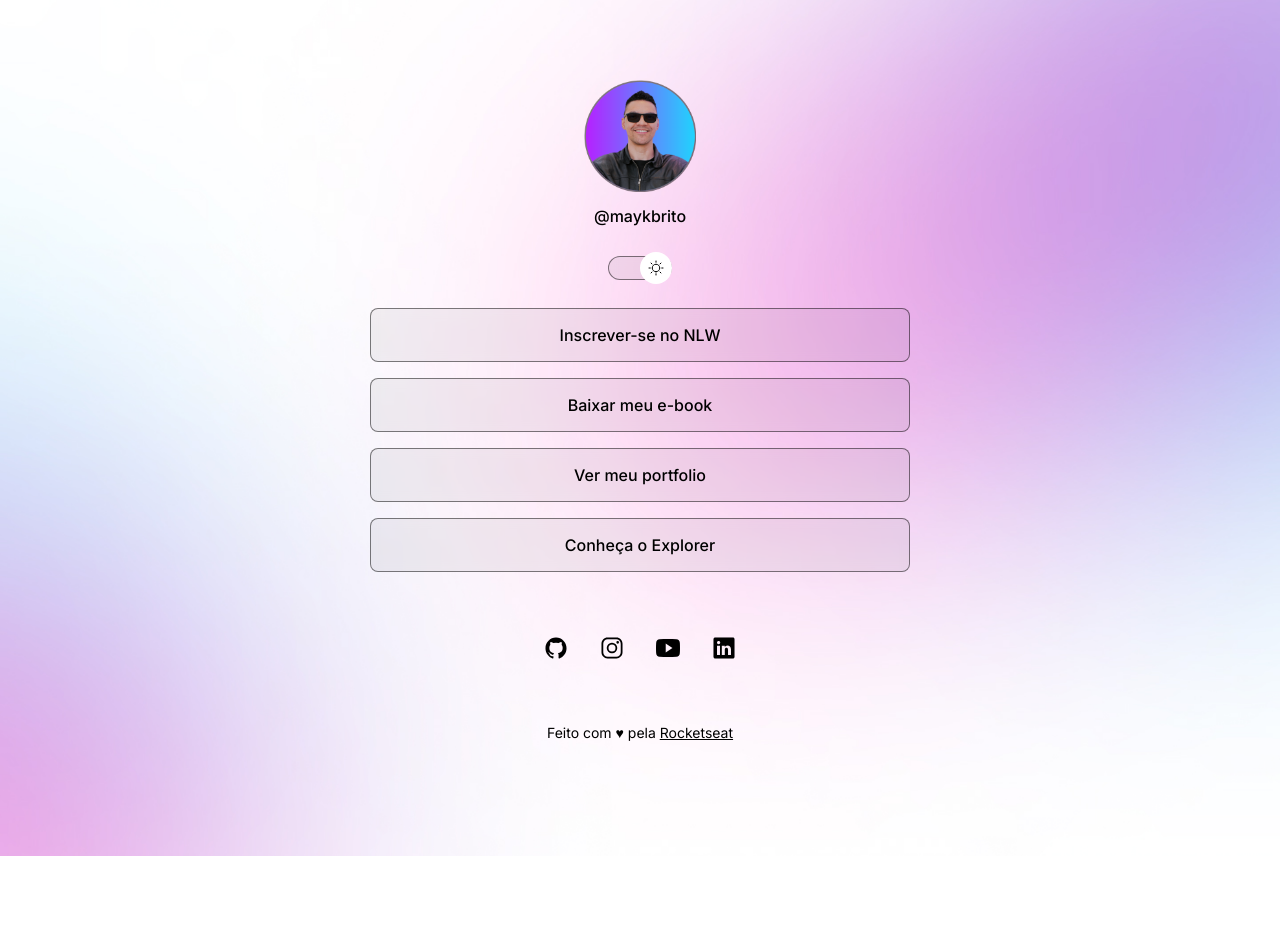
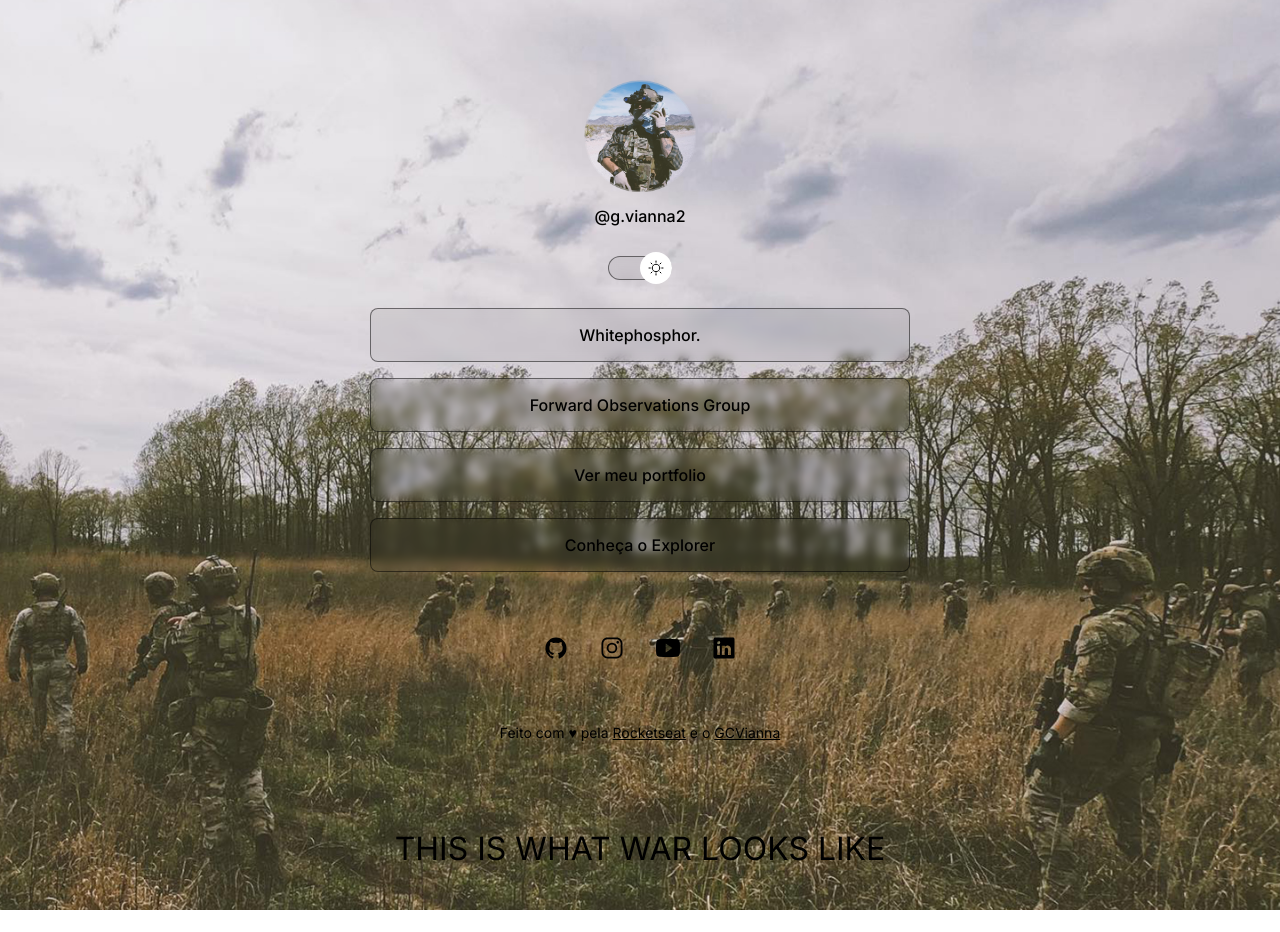
Before and after one commit to gcvianna/Rockets-s-CTRL-C-but-with-my-touch, a plain HTML site: page index.html in a window 1280 px wide. Both pictures are taken after a click on the element 640 px from the left and 268 px from the top of the page. Before the commit the page ends 856 px from the top, so only its background shows below. Drawn offline with nearby package versions, Linux system fonts and the light colour scheme.

Commit message:
adding my own touch

```diff
--- a/index.html
+++ b/index.html
@@ -17,10 +17,10 @@
     <div id="container">
       <div id="profile">
         <img
-          src="./assets/avatar.png"
-          alt="Foto de Mayk Brito sorrindo, usando óculos e camisa preta, barba e fundo amarelo."
+          src="./assets/avatar-mine.png"
+          alt="Foto de um integrante do Whitephosphor., usando óculos de visão noturna e equipamento militar, está de noite."
         />
-        <p>@maykbrito</p>
+        <p>@g.vianna2</p>
       </div>
 
       <div id="switch" onclick="toggleMode()">
@@ -30,15 +30,21 @@
 
       <ul>
         <li>
-          <a href="#">Inscrever-se no NLW</a>
+          <a href="https://www.instagram.com/whitephosphor" target="_blank"
+            >Whitephosphor.</a
+          >
         </li>
 
         <li>
-          <a href="#">Baixar meu e-book</a>
+          <a href="https://www.instagram.com/forwardobservations2.0"
+            >Forward Observations Group</a
+          >
         </li>
 
         <li>
-          <a href="#">Ver meu portfolio</a>
+          <a href="https://github.com/gcvianna" target="_blank"
+            >Ver meu portfolio</a
+          >
         </li>
 
         <li>
@@ -48,15 +54,15 @@
         </li>
       </ul>
       <div id="social-links">
-        <a href="https://github.com" target="_blank">
+        <a href="https://github.com/gcvianna" target="_blank">
           <ion-icon name="logo-github"></ion-icon>
         </a>
 
-        <a href="https://instagram.com" target="_blank">
+        <a href="https://www.instagram.com/rocketseat" target="_blank">
           <ion-icon name="logo-instagram"></ion-icon>
         </a>
 
-        <a href="https://youtube.com" target="_blank">
+        <a href="https://www.youtube.com/@rocketseat" target="_blank">
           <ion-icon name="logo-youtube"></ion-icon>
         </a>
 
@@ -68,7 +74,10 @@
       <footer>
         Feito com ♥ pela
         <a href="https://rocketseat.com.br" target="_blank">Rocketseat</a>
+        e o <a href="https://github.com/gcvianna" target="_blank">GCVianna</a>
       </footer>
+
+      <footer id="footer2">THIS IS WHAT WAR LOOKS LIKE</footer>
     </div>
 
     <script
--- a/script.js
+++ b/script.js
@@ -8,17 +8,17 @@ function toggleMode() {
   // substituir a imagem
   if (html.classList.contains("light")) {
     // se tiver light mode, adicionar imagem light
-    img.setAttribute("src", "./assets/avatar-light.png")
+    img.setAttribute("src", "./assets/avatar-light-mine.png")
     img.setAttribute(
       "alt",
-      "Foto de Mayk Brito sorrindo, usando óculos escuro e jaqueta preta, barba e fundo degradê."
+      "Foto de um dos operados do Forward Observations Group, usando capacete com óculos de visão noturna, camisa xadrez, equipamento militar e segurando um bolo de dinheiro na orelha."
     )
   } else {
     // se tiver sem light, manter a imagem atual
-    img.setAttribute("src", "./assets/avatar.png")
+    img.setAttribute("src", "./assets/avatar-mine.png")
     img.setAttribute(
       "alt",
-      "Foto de Mayk Brito sorrindo, usando óculos e camisa preta, barba e fundo amarelo."
+      "Foto de um integrante do Whitephosphor., usando óculos de visão noturna e equipamento militar, está de noite."
     )
   }
 }
--- a/style.css
+++ b/style.css
@@ -6,7 +6,7 @@
 
 :root {
   --text-color: white;
-  --bg-url: url(./assets/bg-mobile.jpg);
+  --bg-url: url(./assets/bg-mobile-mine.jpg);
   --stroke-color: rgba(255, 255, 255, 0.5);
   --surface-color: rgba(255, 255, 255, 0.05);
   --surface-color-hover: rgba(0, 0, 0, 0.02);
@@ -16,7 +16,7 @@
 
 .light {
   --text-color: black;
-  --bg-url: url(./assets/bg-mobile-light.jpg);
+  --bg-url: url(./assets/bg-mobile-light-mine.jpg);
   --stroke-color: rgba(0, 0, 0, 0.5);
   --surface-color: rgba(0, 0, 0, 0.05);
   --surface-color-hover: rgba(0, 0, 0, 0.02);
@@ -168,14 +168,21 @@ footer {
   font-size: 14px;
 }
 
+#footer2 {
+  bottom: auto;
+  padding: 64px 0;
+  text-align: center;
+  font-size: 32px;
+}
+
 /* media queries */
 @media (min-width: 700px) {
   :root {
-    --bg-url: url(./assets/bg-desktop.jpg);
+    --bg-url: url(./assets/bg-desktop-mine.jpg);
   }
 
   .light {
-    --bg-url: url(./assets/bg-desktop-light.jpg);
+    --bg-url: url(./assets/bg-desktop-light-mine.jpg);
   }
 }
 
```
Also changed, not shown: assets/avatar-light-mine.png (added), assets/avatar-mine.png (added), assets/bg-desktop-light-mine.jpg (added), assets/bg-desktop-mine.jpg (added), assets/bg-mobile-light-mine.jpg (added), assets/bg-mobile-mine.jpg (added).
